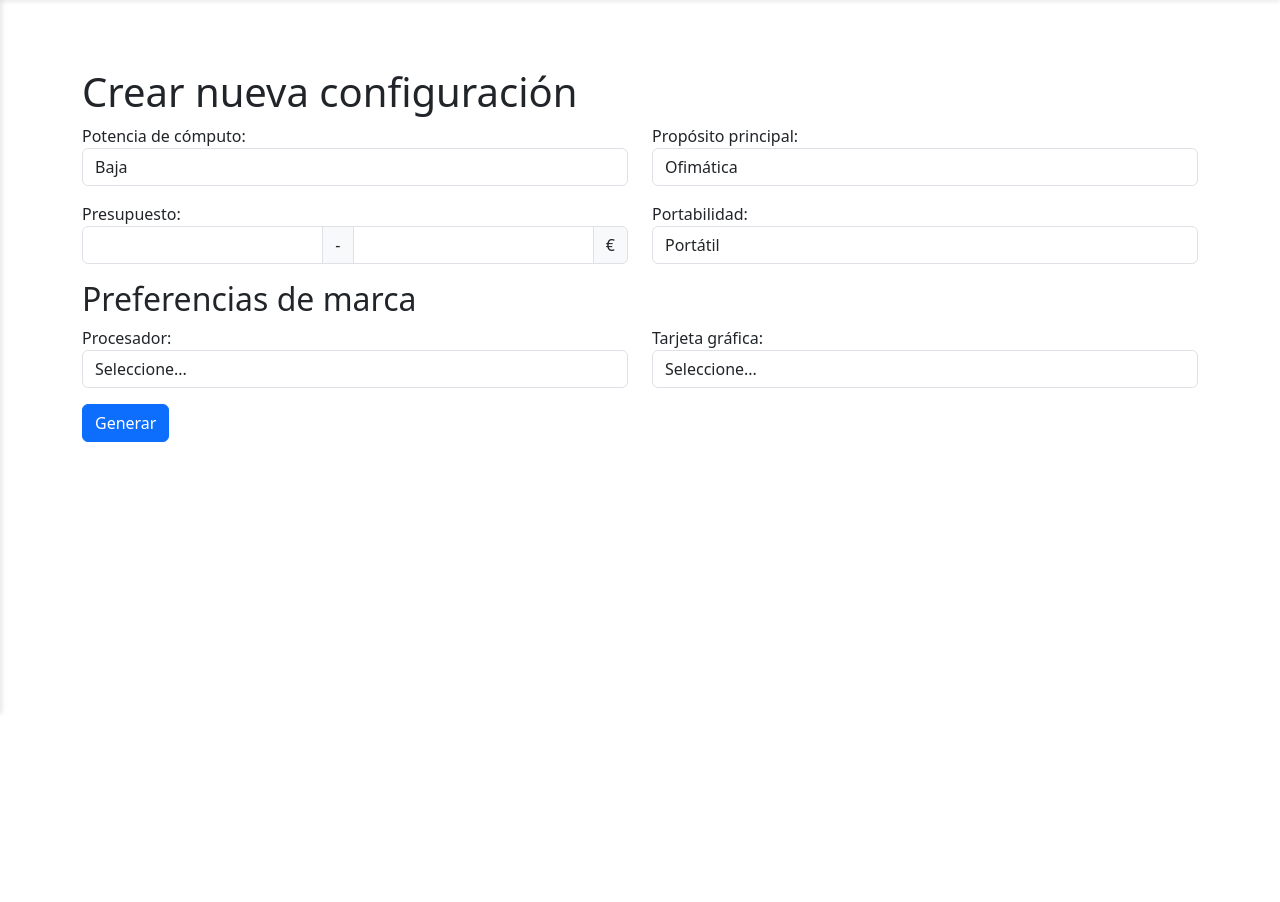
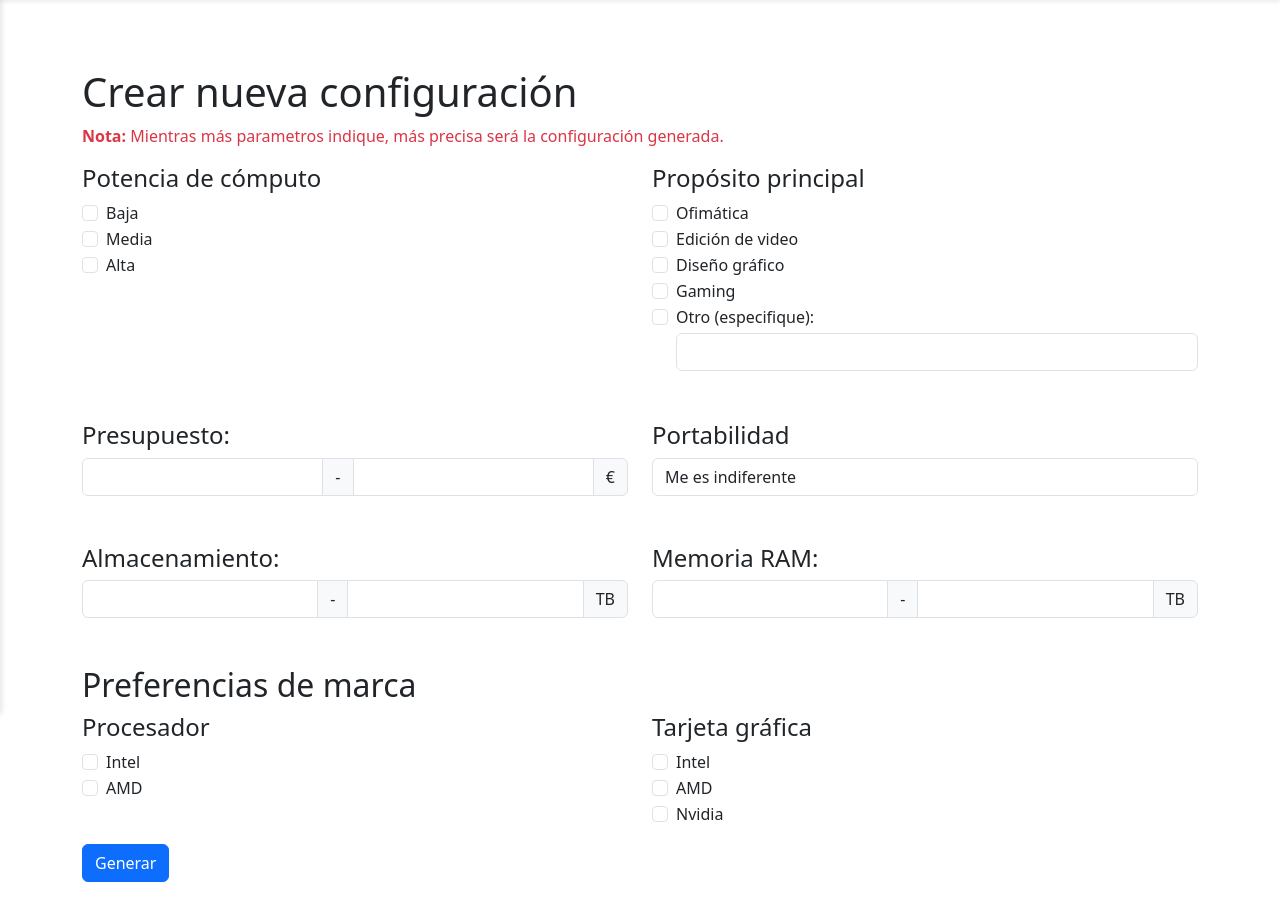
Before and after one commit to apadoss/TFG, a Laravel app: page /configuraciones/create?type=basic in a window 1280 px wide. Shown: the part 86-988 px from the top of the page. Before the commit the page ends 799 px from the top, so only its background shows below. Run offline with Laravel 12, Linux system fonts and the light colour scheme; some libraries are stand-ins or nearby versions.

Commit message:
fix(configuraciones): Cambiado combobox por checkbox en configuracion básica.

```diff
--- a/public/js/ai-consultant.js
+++ b/public/js/ai-consultant.js
@@ -64,25 +64,39 @@ document.addEventListener('DOMContentLoaded', function () {
         console.error('Bootstrap no está disponible. Asegúrate de incluir la biblioteca Bootstrap.');
     }
 
-    // Obtener referencias a los elementos del modal
-    const loadingSpinner = document.getElementById('loadingSpinner');
-    const responseCarousel = document.getElementById('responseCarousel');
-    const responseButtons = document.getElementById('responseButtons');
-    const saveConfigBtn = document.getElementById('saveConfigBtn');
-    const regenerateBtn = document.getElementById('regenerateBtn');
-
-    const computingPowerSelect = document.getElementById('computing-power');
-    const purposeSelect = document.getElementById('purpose');
+    // Obtener referencias a los elementos del formulario
+    const computingPowerCheckboxes = document.querySelectorAll('input[name="computing-power[]"]');
+    const purposeCheckboxes = document.querySelectorAll('input[name="purpose[]"]');
+    const purposeOtherCheckbox = document.getElementById('purpose-other');
+    const purposeOtherText = document.getElementById('purpose-other-text');
     const budgetMinInput = document.getElementById('budget-min');
     const budgetMaxInput = document.getElementById('budget-max');
     const portabilitySelect = document.getElementById('portability');
+    const storageMinInput = document.getElementById('storage-min');
+    const storageMaxInput = document.getElementById('storage-max');
+    const ramMinInput = document.getElementById('ram-min');
+    const ramMaxInput = document.getElementById('ram-max');
+    const cpuBrandCheckboxes = document.querySelectorAll('input[name="cpu-brand[]"]');
+    const gpuBrandCheckboxes = document.querySelectorAll('input[name="gpu-brand[]"]');
 
-    const cpuBrandSelect = document.getElementById('cpu-brand');
-    const gpuBrandSelect = document.getElementById('gpu-brand');
+    // Modal elements (assuming they exist or will be created)
+    const loadingSpinner = document.getElementById('loadingSpinner') || document.createElement('div');
+    const responseCarousel = document.getElementById('responseCarousel') || document.createElement('div');
+    const responseButtons = document.getElementById('responseButtons') || document.createElement('div');
+    const saveConfigBtn = document.getElementById('saveConfigBtn') || document.createElement('button');
+    const regenerateBtn = document.getElementById('regenerateBtn') || document.createElement('button');
 
     // Último mensaje enviado para regenerar
     let lastUserMessage = '';
 
+    // Función para obtener los valores seleccionados de los checkboxes
+    function getSelectedCheckboxValues(checkboxes) {
+        return Array.from(checkboxes)
+            .filter(checkbox => checkbox.checked)
+            .map(checkbox => checkbox.value);
+    }
+
+    // Función para generar el mensaje basado en las selecciones del usuario
     function generateMessage() {
         const computingPowerMap = {
             '1': 'Baja',
@@ -96,33 +110,61 @@ document.addEventListener('DOMContentLoaded', function () {
             '3': 'Diseño gráfico',
             '4': 'Gaming'
         };
+
         const portabilityMap = {
-            '1': 'Portátil',
-            '2': 'Sobremesa'
+            '1': 'Portátil o Sobremesa',
+            '2': 'Portátil',
+            '3': 'Sobremesa'
         };
 
-        const brandMap = {
-            'cpu-brand': {
-                '1': 'Intel',
-                '2': 'AMD'
-            },
-            'gpu-brand': {
-                '1': 'Intel',
-                '2': 'AMD',
-                '3': 'Nvidia'
-            }
-        };
+        // Obtener valores seleccionados
+        const selectedComputingPowers = getSelectedCheckboxValues(computingPowerCheckboxes);
+        const selectedPurposes = getSelectedCheckboxValues(purposeCheckboxes);
+        const selectedCpuBrands = getSelectedCheckboxValues(cpuBrandCheckboxes);
+        const selectedGpuBrands = getSelectedCheckboxValues(gpuBrandCheckboxes);
 
-        const computingPower = computingPowerMap[computingPowerSelect.value];
-        const purpose = purposeMap[purposeSelect.value];
-        const budgetMin = budgetMinInput.value;
-        const budgetMax = budgetMaxInput.value;
-        const portability = portabilityMap[portabilitySelect.value];
-        const cpuBrand = brandMap['cpu-brand'][cpuBrandSelect.value] || 'cualquier marca';
-        const gpuBrand = brandMap['gpu-brand'][gpuBrandSelect.value] || 'cualquier marca';
+        // Procesar valores seleccionados
+        const computingPower = selectedComputingPowers.map(value => computingPowerMap[value]).join(', ') || 'cualquier';
 
-        return `Quiero un ordenador ${portability} con ${computingPower} potencia de cómputo, para ${purpose}.
+        let purpose = selectedPurposes
+            .filter(value => value !== '0') // Filtrar la opción "Otro"
+            .map(value => purposeMap[value])
+            .join(', ');
+
+        // Añadir el propósito "Otro" si está seleccionado
+        if (purposeOtherCheckbox && purposeOtherCheckbox.checked && purposeOtherText.value) {
+            purpose = purpose ? `${purpose}, ${purposeOtherText.value}` : purposeOtherText.value;
+        }
+
+        if (!purpose) purpose = 'uso general';
+
+        const budgetMin = budgetMinInput.value || '0';
+        const budgetMax = budgetMaxInput.value || 'sin límite';
+        const portability = portabilityMap[portabilitySelect.value] || 'cualquier tipo';
+
+        const storageMin = storageMinInput.value || '0';
+        const storageMax = storageMaxInput.value || 'sin límite';
+
+        const ramMin = ramMinInput.value || '0';
+        const ramMax = ramMaxInput.value || 'sin límite';
+
+        const cpuBrand = selectedCpuBrands.length > 0
+            ? selectedCpuBrands.map(value => value === '1' ? 'Intel' : 'AMD').join(' o ')
+            : 'cualquier marca';
+
+        const gpuBrand = selectedGpuBrands.length > 0
+            ? selectedGpuBrands.map(value => {
+                if (value === '1') return 'Intel';
+                if (value === '2') return 'AMD';
+                if (value === '3') return 'Nvidia';
+                return '';
+              }).filter(brand => brand).join(' o ')
+            : 'cualquier marca';
+
+        return `Quiero un ordenador ${portability} con potencia de cómputo ${computingPower}, para ${purpose}.
         Presupuesto entre ${budgetMin} y ${budgetMax} €.
+        Almacenamiento entre ${storageMin} y ${storageMax} TB.
+        Memoria RAM entre ${ramMin} y ${ramMax} GB.
         Preferencia de procesador: ${cpuBrand}.
         Preferencia de tarjeta gráfica: ${gpuBrand}.`;
     }
--- a/resources/views/ai-consultant.blade.php
+++ b/resources/views/ai-consultant.blade.php
@@ -19,5 +19,4 @@
 
 <link rel="stylesheet" href="{{asset("css/ai-consultant.css")}}">
 <script src="{{asset("js/ai-consultant.js")}}"></script>
-
 @endsection
--- a/resources/views/configuraciones/create-basic.blade.php
+++ b/resources/views/configuraciones/create-basic.blade.php
@@ -5,29 +5,53 @@
     <h1 class="h1">Crear nueva configuración</h1>
     {{-- <form action="{{ route('configuraciones.store') }}" method="POST"> --}}
         {{-- @csrf --}}
-        <div class="row mb-3">
+        <p class="text-danger"><b>Nota:</b> Mientras más parametros indique, más precisa será la configuración generada.</p>
+
+        <div class="row mb-5">
             <div class="col-md-6">
-                <label for="computing-power">Potencia de cómputo: </label>
-                <select class="form-control" name="computing-power" id="computing-power">
-                    <option value="1">Baja</option>
-                    <option value="2">Media</option>
-                    <option value="3">Alta</option>
-                </select>
+                <h2 class="h4">Potencia de cómputo</h2>
+                <div class="form-check">
+                    <input class="form-check-input" type="checkbox" name="computing-power[]" id="computing-power-low" value="1">
+                    <label class="form-check-label" for="computing-power-low">Baja</label>
+                </div>
+                <div class="form-check">
+                    <input class="form-check-input" type="checkbox" name="computing-power[]" id="computing-power-medium" value="2">
+                    <label class="form-check-label" for="computing-power-medium">Media</label>
+                </div>
+                <div class="form-check">
+                    <input class="form-check-input" type="checkbox" name="computing-power[]" id="computing-power-high" value="3">
+                    <label class="form-check-label" for="computing-power-high">Alta</label>
+                </div>
             </div>
             <div class="col-md-6">
-                <label for="purpose">Propósito principal: </label>
-                <select class="form-control" name="purpose" id="purpose">
-                    <option value="1">Ofimática</option>
-                    <option value="2">Edición de video</option>
-                    <option value="3">Diseño gráfico</option>
-                    <option value="4">Gaming</option>
-                </select>
+                <h2 class="h4">Propósito principal</h2>
+                <div class="form-check">
+                    <input class="form-check-input" type="checkbox" name="purpose[]" id="purpose-office" value="1">
+                    <label class="form-check-label" for="purpose-office">Ofimática</label>
+                </div>
+                <div class="form-check">
+                    <input class="form-check-input" type="checkbox" name="purpose[]" id="purpose-video" value="2">
+                    <label class="form-check-label" for="purpose-video">Edición de video</label>
+                </div>
+                <div class="form-check">
+                    <input class="form-check-input" type="checkbox" name="purpose[]" id="purpose-design" value="3">
+                    <label class="form-check-label" for="purpose-design">Diseño gráfico</label>
+                </div>
+                <div class="form-check">
+                    <input class="form-check-input" type="checkbox" name="purpose[]" id="purpose-gaming" value="4">
+                    <label class="form-check-label" for="purpose-gaming">Gaming</label>
+                </div>
+                <div class="form-check">
+                    <input class="form-check-input" type="checkbox" name="purpose[]" id="purpose-other" value="0">
+                    <label class="form-check-label" for="purpose-any">Otro (especifique): </label>
+                    <input type="text" class="form-control mt-1" id="purpose-other-text" name="purpose-other-text">
+                </div>
             </div>
         </div>
 
-        <div class="row mb-3">
+        <div class="row mb-5">
             <div class="col-md-6">
-                <label for="budget">Presupuesto: </label>
+                <h2 class="h4">Presupuesto: </h2>
                 <div class="input-group">
                     <input type="text" class="form-control" id="budget-min">
                     <span class="input-group-text" id="budget-help"> - </span>
@@ -36,32 +60,63 @@
                 </div>
             </div>
             <div class="col-md-6">
-                <label for="portability">Portabilidad: </label>
+                <h2 class="h4">Portabilidad</h2>
                 <select class="form-control" name="portability" id="portability">
-                    <option value="1">Portátil</option>
-                    <option value="2">Sobremesa</option>
+                    <option value="1" selected>Me es indiferente</option>
+                    <option value="2">Portátil</option>
+                    <option value="3">Sobremesa</option>
                 </select>
+            </div>
+        </div>
+
+        <div class="row mb-5">
+            <div class="col-md-6">
+                <h2 class="h4">Almacenamiento: </h2>
+                <div class="input-group">
+                    <input type="text" class="form-control" id="storage-min">
+                    <span class="input-group-text" id="storage-help"> - </span>
+                    <input type="text" class="form-control" id="storage-max">
+                    <span class="input-group-text" id="storage-help">TB</span>
+                </div>
+            </div>
+            <div class="col-md-6">
+                <h2 class="h4">Memoria RAM: </h2>
+                <div class="input-group">
+                    <input type="text" class="form-control" id="ram-min">
+                    <span class="input-group-text" id="ram-help"> - </span>
+                    <input type="text" class="form-control" id="ram-max">
+                    <span class="input-group-text" id="ram-help">TB</span>
+                </div>
             </div>
         </div>
 
         <h2 class="h2">Preferencias de marca</h2>
         <div class="row mb-3">
             <div class="col-md-6">
-                <label for="cpu-brand">Procesador: </label>
-                <select class="form-control" name="cpu-brand" id="cpu-brand">
-                    <option selected>Seleccione...</option>
-                    <option value="1">Intel</option>
-                    <option value="2">AMD</option>
-                </select>
+                <h2 class="h4">Procesador</h2>
+                <div class="form-check">
+                    <input class="form-check-input" type="checkbox" name="cpu-brand[]" id="cpu-brand-intel" value="1">
+                    <label class="form-check-label" for="cpu-brand-intel">Intel</label>
+                </div>
+                <div class="form-check">
+                    <input class="form-check-input" type="checkbox" name="cpu-brand[]" id="cpu-brand-amd" value="2">
+                    <label class="form-check-label" for="cpu-brand-amd">AMD</label>
+                </div>
             </div>
             <div class="col-md-6">
-                <label for="gpu-brand">Tarjeta gráfica: </label>
-                <select class="form-control" name="gpu-brand" id="gpu-brand">
-                    <option selected>Seleccione...</option>
-                    <option value="1">Intel</option>
-                    <option value="2">AMD</option>
-                    <option value="3">Nvidia</option>
-                </select>
+                <h2 class="h4">Tarjeta gráfica</h2>
+                <div class="form-check">
+                    <input class="form-check-input" type="checkbox" name="gpu-brand[]" id="gpu-brand-intel" value="1">
+                    <label class="form-check-label" for="gpu-brand-intel">Intel</label>
+                </div>
+                <div class="form-check">
+                    <input class="form-check-input" type="checkbox" name="gpu-brand[]" id="gpu-brand-amd" value="2">
+                    <label class="form-check-label" for="gpu-brand-amd">AMD</label>
+                </div>
+                <div class="form-check">
+                    <input class="form-check-input" type="checkbox" name="gpu-brand[]" id="gpu-brand-nvidia" value="3">
+                    <label class="form-check-label" for="gpu-brand-nvidia">Nvidia</label>
+                </div>
             </div>
         </div>
 
```
